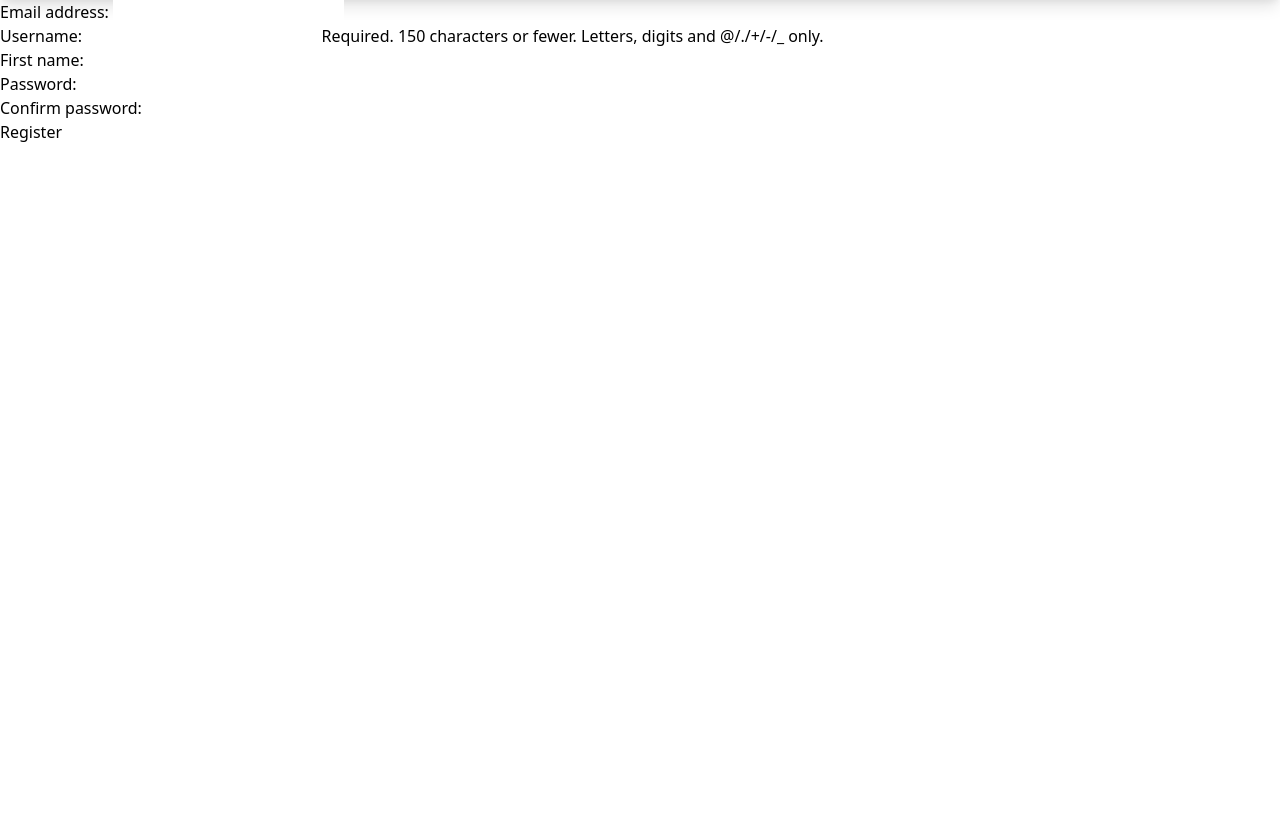
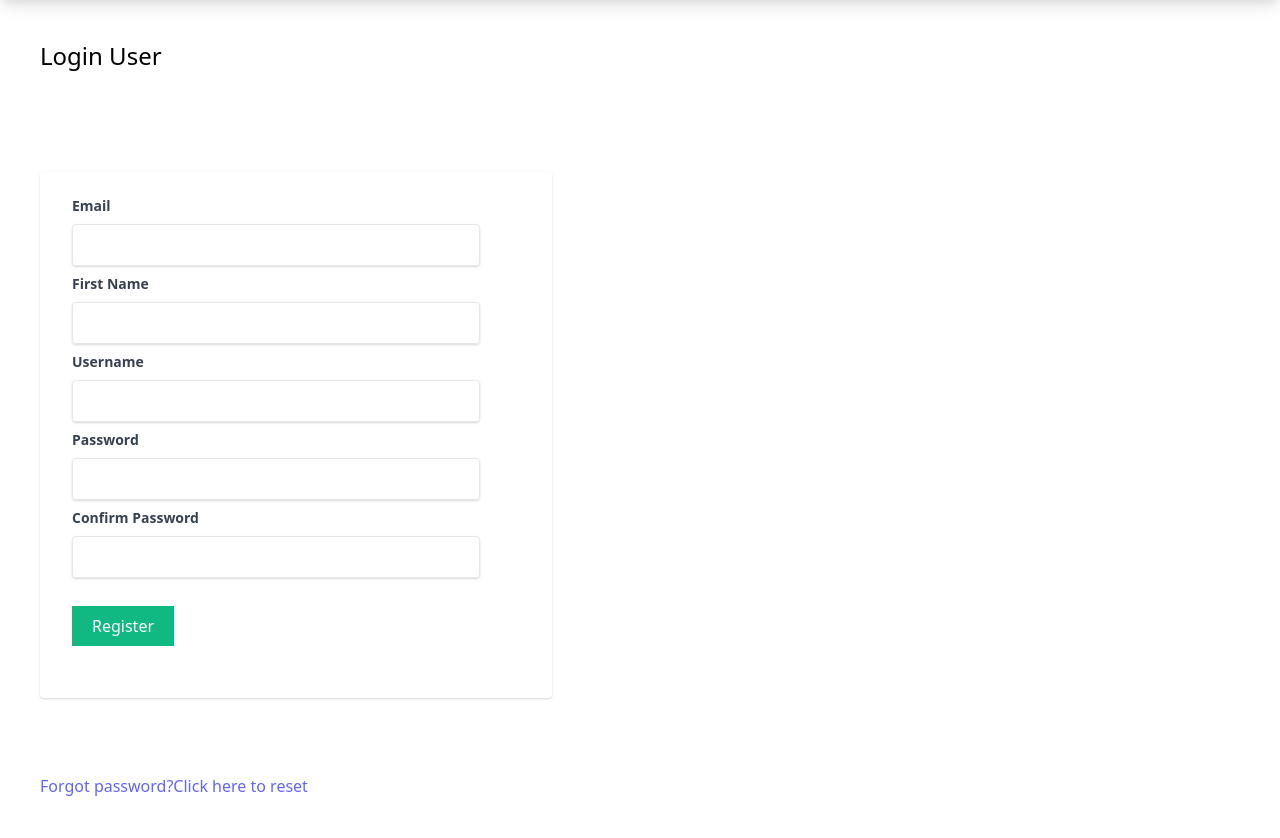
Before and after one commit to PRIXYY/Socialmedia-app, a Django app: page /users/register/ in a window 1280 px wide. Shown: the part 32-870 px from the top of the page. Before the commit the page ends 174 px from the top, so only its background shows below. Run offline with Django 5.2, Linux system fonts and the light colour scheme; style sheets or scripts are compiled from the project's sources.

Commit message:
styling register form

```diff
--- a/socialproject/users/templates/users/register.html
+++ b/socialproject/users/templates/users/register.html
@@ -1,8 +1,40 @@
 {% extends 'users/base.html' %}
 {% block body %}
-<form method="POST">
-    {% csrf_token %}
-    {{ user_form.as_p }}
-    <button type="submit">Register</button>
-</form>
+<h1 class="text-2xl m-10">Login User</h1>
+<div class="container py-5">
+    <form method="POST" class="bg0-white shadow m-10 w-2/5 rounded px-8 pt-6 pb-8 mb-4">
+        {% csrf_token %}
+        <div class="mb-2">
+            <label class="block text-gray-700 text-sm font-bold mb-2" for="">Email</label>
+            <div class="shadow text-gray-700 appearance-none border rounded py-2 px-3 mr-10">{{ user_form.email }}</div>
+        </div>
+
+        <div class="mb-2">
+            <label class="block text-gray-700 text-sm font-bold mb-2" for="">First Name</label>
+            <div class="shadow text-gray-700 appearance-none border rounded py-2 px-3 mr-10">{{ user_form.first_name }}</div>
+        </div>
+
+        <div class="mb-2">
+            <label class="block text-gray-700 text-sm font-bold mb-2" for="">Username</label>
+            <div class="shadow text-gray-700 appearance-none border rounded py-2 px-3 mr-10">{{ user_form.username }}</div>
+        </div>
+
+        <div class="mb-2">
+            <label class="block text-gray-700 text-sm font-bold mb-2" for="">Password</label>
+            <div class="shadow text-gray-700 appearance-none border rounded py-2 px-3 mr-10">{{ user_form.password }}</div>
+        </div>
+
+        <div class="mb-2">
+            <label class="block text-gray-700 text-sm font-bold mb-2" for=""> Confirm Password</label>
+            <div class="shadow text-gray-700 appearance-none border rounded py-2 px-3 mr-10">{{ user_form.password2 }}</div>
+        </div>
+
+        <button class="text-white bg-green-500 px-5 py-2 my-5" type="submit">Register</button>
+    </form>
+</div>
+
+
+
+
+<p class="px-10 py-10"><a class="text-indigo-500" href="{% url 'password_reset' %}">Forgot password?Click here to reset</a></p>
 {% endblock %}
```
